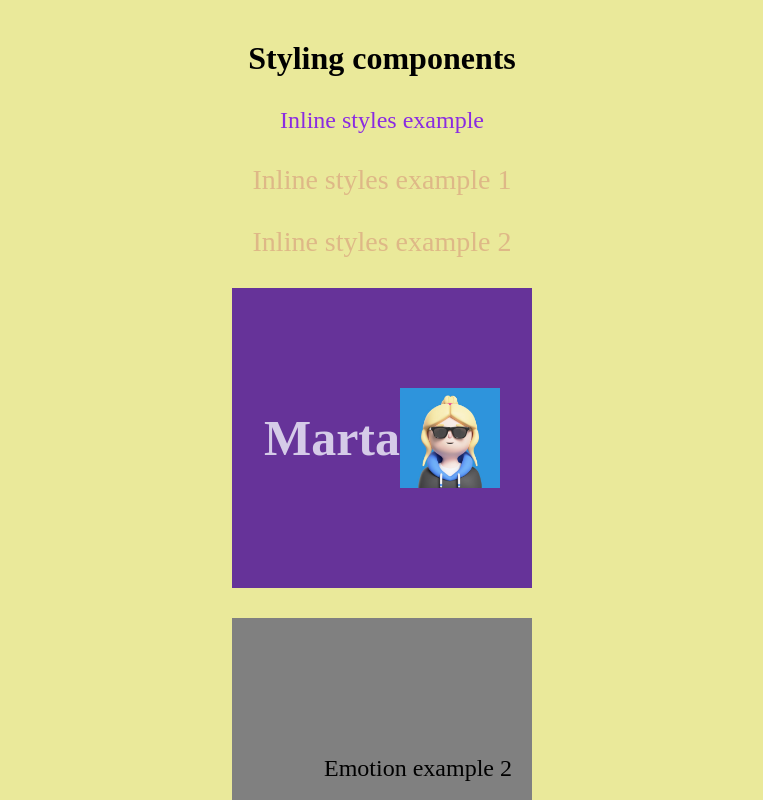
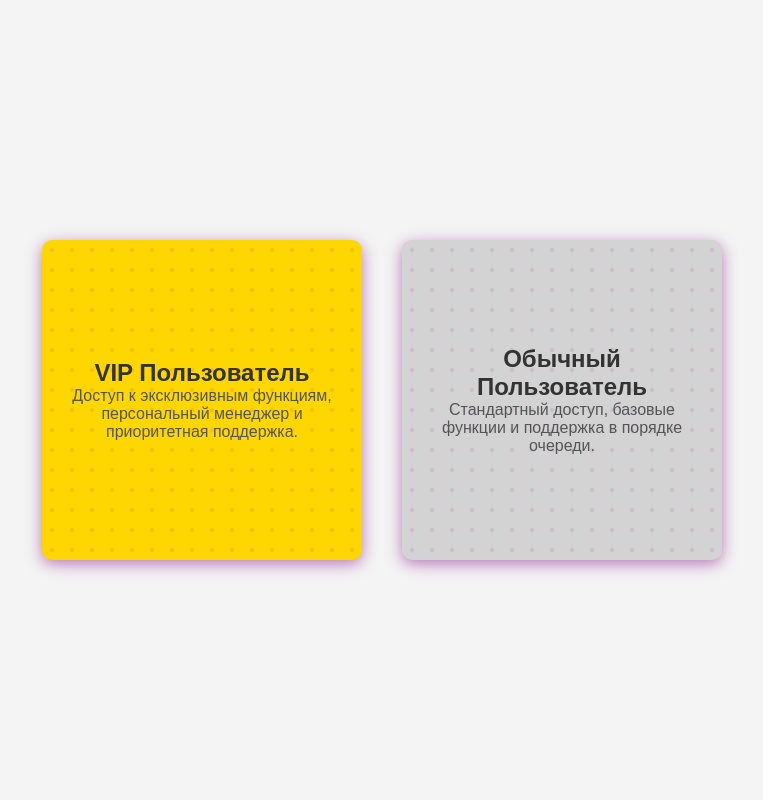
Before and after one commit to KaterynaBanasiak/55_react_ts, a React (Vite) app: page / in a window 1280 px wide. Shown: the top 800 px of the page, without its empty margins (258-1021 px from the left). Built offline with nearby package versions, Linux system fonts and the light colour scheme.

Commit message:
Add Homework09 with styled cards

```diff
--- a/src/App.tsx
+++ b/src/App.tsx
@@ -6,7 +6,8 @@
 // import Lesson07 from "./lessons/Lesson07/Lesson07"
 // import Lesson08 from "./lessons/Lesson08/Lesson08"
 // import Lesson06 from "./lessons/Lesson06/Lesson06"
-import Lesson09 from "./lessons/Lesson09/Lesson09"
+// import Lesson09 from "./lessons/Lesson09/Lesson09"
+import Homework09 from './homeworks/Homework09/Homework09';
 
 
 //Homeworks imports
@@ -29,7 +30,8 @@ function App() {
       {/* <Lesson08/> */}
       {/* <Consultation04 /> */}
       {/* <Homework08 /> */}
-      <Lesson09 />
+      {/* <Lesson09 /> */}
+      <Homework09 />
     </>
   )
 }
--- /dev/null
+++ b/src/homeworks/Homework09/Homework09.tsx
@@ -0,0 +1,22 @@
+import { Container, Card, Title, Description } from './styles';
+
+function Homework09() {
+  return (
+    <Container>
+      <Card vip>
+        <Title>VIP Пользователь</Title>
+        <Description>
+          Доступ к эксклюзивным функциям, персональный менеджер и приоритетная поддержка.
+        </Description>
+      </Card>
+      <Card>
+        <Title>Обычный Пользователь</Title>
+        <Description>
+          Стандартный доступ, базовые функции и поддержка в порядке очереди.
+        </Description>
+      </Card>
+    </Container>
+  );
+}
+
+export default Homework09;
--- /dev/null
+++ b/src/homeworks/Homework09/styles.ts
@@ -0,0 +1,56 @@
+import styled from '@emotion/styled';
+
+export const Container = styled.div`
+  display: flex;
+  align-items: center;
+  justify-content: center;
+  gap: 40px;
+  height: 100vh;
+  width: 100vw;
+  background-color: #f4f4f4;
+`;
+
+export const Card = styled.div<{ vip?: boolean }>`
+  display: flex;
+  flex-direction: column;
+  align-items: center;
+  justify-content: center;
+  width: 320px;
+  height: 320px;
+  background-color: ${({ vip }) => (vip ? '#FFD700' : '#D3D3D3')};
+  border-radius: 10px;
+  padding: 20px;
+  box-shadow: 0 4px 15px rgba(128, 0, 128, 0.5);
+  text-align: center;
+  font-family: Arial, sans-serif;
+  position: relative;
+  overflow: hidden;
+
+  &::before {
+    content: '';
+    position: absolute;
+    top: 0;
+    left: 0;
+    width: 100%;
+    height: 100%;
+    background-image:
+      radial-gradient(rgba(128, 0, 128, 0.2) 10%, transparent 20%);
+    background-size: 20px 20px;
+    opacity: 0.5;
+    z-index: 0;
+  }
+`;
+
+export const Title = styled.h2`
+  font-size: 24px;
+  color: #333;
+  position: relative;
+  z-index: 1;
+`;
+
+export const Description = styled.p`
+  font-size: 16px;
+  color: #555;
+  position: relative;
+  z-index: 1;
+`;
```
